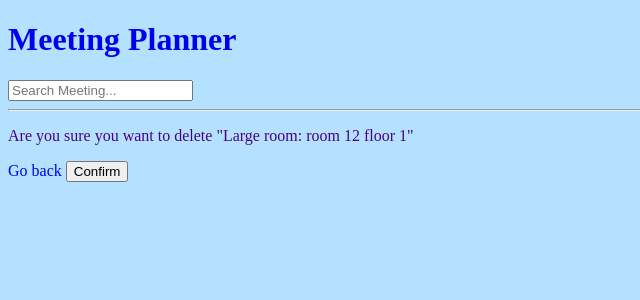
After one commit to VillagerMateo/MeetingPlaner, a Django app: page /meetings/delete-room/1/ in a window 1280 px wide. The commit adds this page. Shown: the top 300 px of the page, without its empty margins (0-640 px from the left). Run offline with Django 4.2, Linux system fonts and the light colour scheme; data comes from the database, SQL or seed files in the repository; both versions use the stored data as it was after the commit.

Commit message:
Added search bar and room management

```diff
--- a/meeting_planner/meetings/models.py
+++ b/meeting_planner/meetings/models.py
@@ -1,5 +1,6 @@
 from datetime import time
 from django.db import models
+from django.contrib.auth.models import User
 
 # Create your models here.
 
@@ -13,6 +14,7 @@ class Room(models.Model):
 
 
 class Meeting(models.Model):
+    user = models.ForeignKey(User, on_delete=models.CASCADE)
     title = models.CharField(max_length=200)
     data = models.DateField()
     start_time = models.TimeField(default=time(9))
--- /dev/null
+++ b/meeting_planner/meetings/templates/meetings/delete_room.html
@@ -0,0 +1,14 @@
+{% extends 'base.html' %}
+
+{% block title %}Delete room{% endblock %}
+
+{% block content %}
+
+<form method="post" action="">
+    {% csrf_token %}
+    <p>Are you sure you want to delete "{{obj}}"</p>
+    <a href="{{request.META.HTTP_REFERER}}">Go back</a>
+    <input type="submit" value="Confirm" />
+</form>
+
+{% endblock %}
--- a/meeting_planner/meetings/urls.py
+++ b/meeting_planner/meetings/urls.py
@@ -9,4 +9,6 @@ urlpatterns = [
     path('new/', views.new, name='new'),
     path('edit-meeting/<int:pk>/', views.updateMeeting, name='edit'),
     path('delete-meeting/<int:pk>/', views.deleteMeeting, name='delete'),
+    path('add-room/', views.createRoom, name='add_room'),
+    path('delete-room/<int:pk>/', views.deleteRoom, name='delete_room'),
 ]
--- a/meeting_planner/meetings/views.py
+++ b/meeting_planner/meetings/views.py
@@ -2,9 +2,8 @@ from datetime import date
 from django.shortcuts import redirect, render, get_object_or_404, redirect
 # modelform_factory tworzy formularz na podstawie danej klasy/modelu
 from django.forms import modelform_factory
-# from .forms import MeetingForm
 from .models import Meeting, Room
-# from django.db.models.functions import ExtractMonth
+from .forms import RoomForm
 
 
 def detail(request, id):
@@ -48,3 +47,21 @@ def deleteMeeting(request, pk):
         meeting.delete()
         return redirect('welcome')
     return render(request, 'meetings/delete.html', {'obj': meeting})
+
+
+def createRoom(request):
+    form = RoomForm()
+    if request.method == 'POST':
+        form = RoomForm(request.POST)
+        if form.is_valid():
+            form.save()
+            return redirect('rooms')
+
+    return render(request, 'meetings/new_room.html', {'form':form})
+
+def deleteRoom(request, pk):
+    room = Room.objects.get(id=pk)
+    if request.method == 'POST':
+        room.delete()
+        return redirect('rooms')
+    return render(request, 'meetings/delete_room.html', {'obj':room})
--- a/meeting_planner/website/templates/base.html
+++ b/meeting_planner/website/templates/base.html
@@ -11,7 +11,12 @@
     </STYLE>
 </head>
 <body>
-    <a href="{% url 'welcome' %}"><h1>Meeting App</h1></a>
+    <a href="{% url 'welcome' %}"><h1>Meeting Planner</h1></a>
+
+    <form method="GET" action="{% url 'welcome' %}">
+        <input type="text" name="n" placeholder="Search Meeting..." />
+    </form>
+
     <hr>
 
     {% block content %}
```
Also changed, not shown: meeting_planner/meetings/forms.py (+6 -1 lines), meeting_planner/meetings/templates/meetings/detail.html (+9 -2 lines), meeting_planner/meetings/templates/meetings/new_room.html (added, +19 -0 lines), meeting_planner/meetings/templates/meetings/rooms_list.html (+9 -3 lines), meeting_planner/website/views.py (+14 -4 lines), meeting_planner/db.sqlite3, meeting_planner/meetings/migrations/0001_initial.py.
